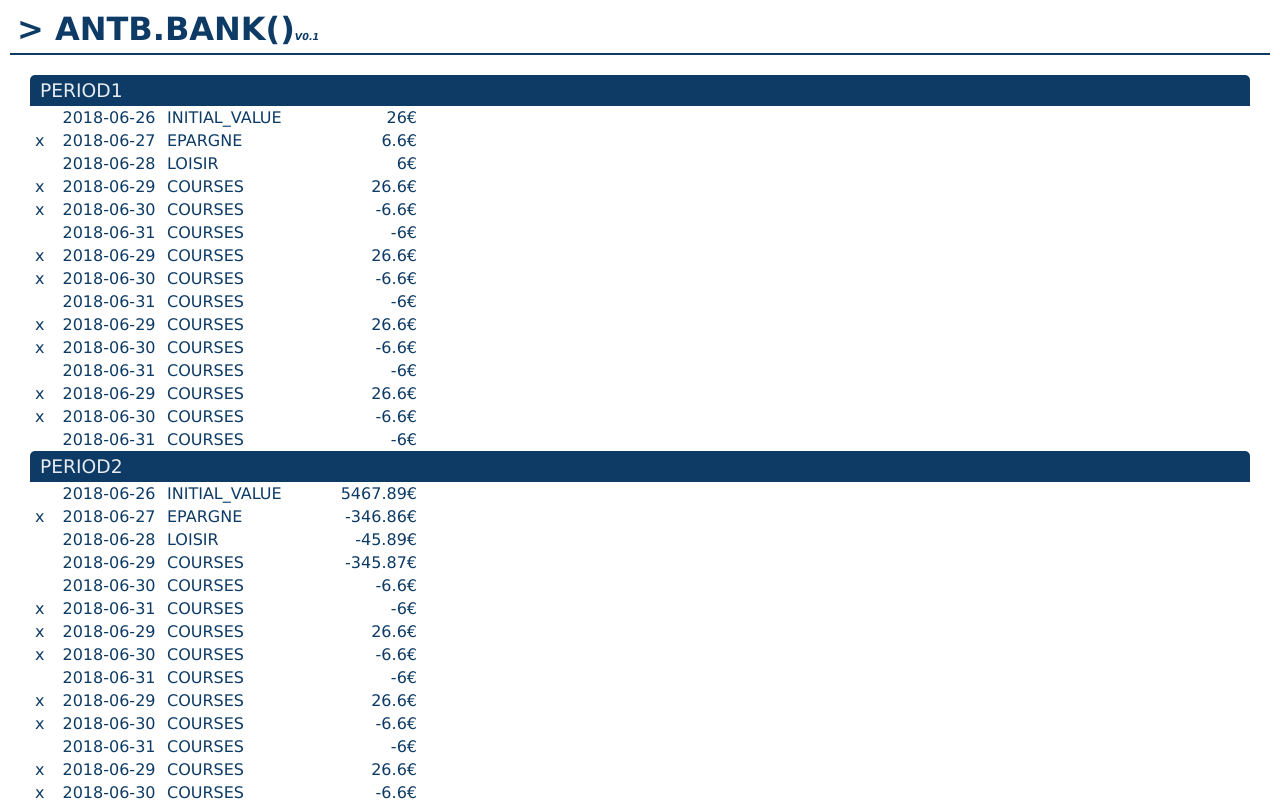
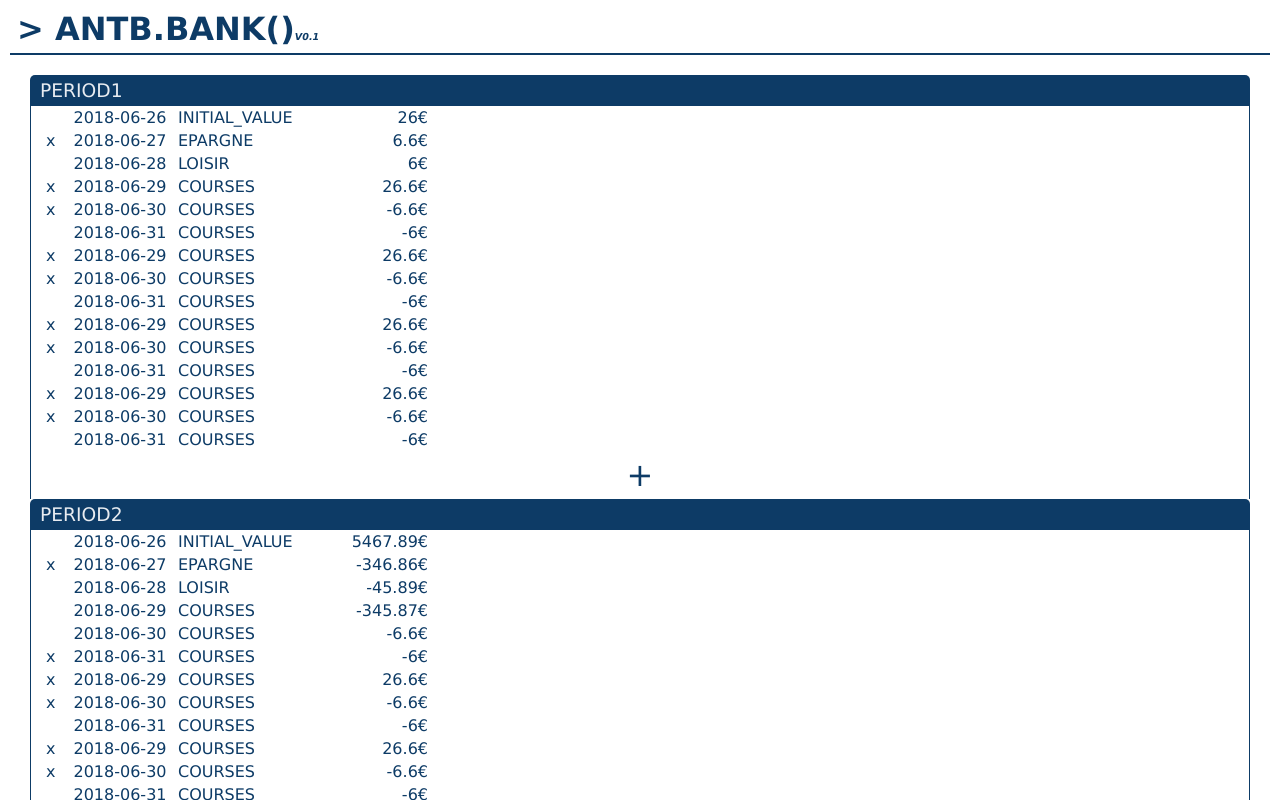
Before and after one commit to antoinebht/banking, an Angular app: page /account/1 in a window 1280 px wide. Shown: the top 800 px of the page. Built offline with nearby package versions, Linux system fonts and the light colour scheme.

Commit message:
AccountPeriodComponent : Add Operation Button

```diff
--- a/src/app/components/account-period/account-period.component.css
+++ b/src/app/components/account-period/account-period.component.css
@@ -12,3 +12,23 @@
     text-transform: uppercase;
     font-weight: normal;
 }
+
+.account-period-operations {
+    padding: 0px 10px;
+    border-left: 1px solid #0D3B66;
+    border-right: 1px solid #0D3B66;
+}
+
+.account-period-operations  button {
+    background: none;
+    border: none;
+    width: 100%;
+    text-align: center;
+    padding: 5px;
+    font-size: 2em;
+}
+
+.account-period-operations  button:hover {
+    font-weight: bolder;
+    background-color: #F0F0f0;
+}
--- a/src/app/components/account-period/account-period.component.html
+++ b/src/app/components/account-period/account-period.component.html
@@ -1,6 +1,7 @@
 <div class="account-period-header">
     <h3>{{this.period.name}}</h3>
 </div>
+<div class="account-period-operations">
     <app-account-operation
         *ngFor='let operation of period.operations;
             let index =index;
@@ -10,3 +11,5 @@
         [class.account-operation-odd]="isOdd"
         [class.account-operation-even]="isEven">
     </app-account-operation>
+    <button (click)='this.addOperation()'>+</button>
+</div>
--- a/src/app/components/account-period/account-period.component.ts
+++ b/src/app/components/account-period/account-period.component.ts
@@ -17,4 +17,7 @@ export class AccountPeriodComponent implements OnInit {
   ngOnInit() {
   }
 
+  addOperation(): void {
+    this.period.operations.push({ date: '2018-06-31', amount: -6.0, type: 'COURSES', comment:'', checked: false })
+  }
 }
```
Lines whose indentation alone changed are shown as unchanged.
